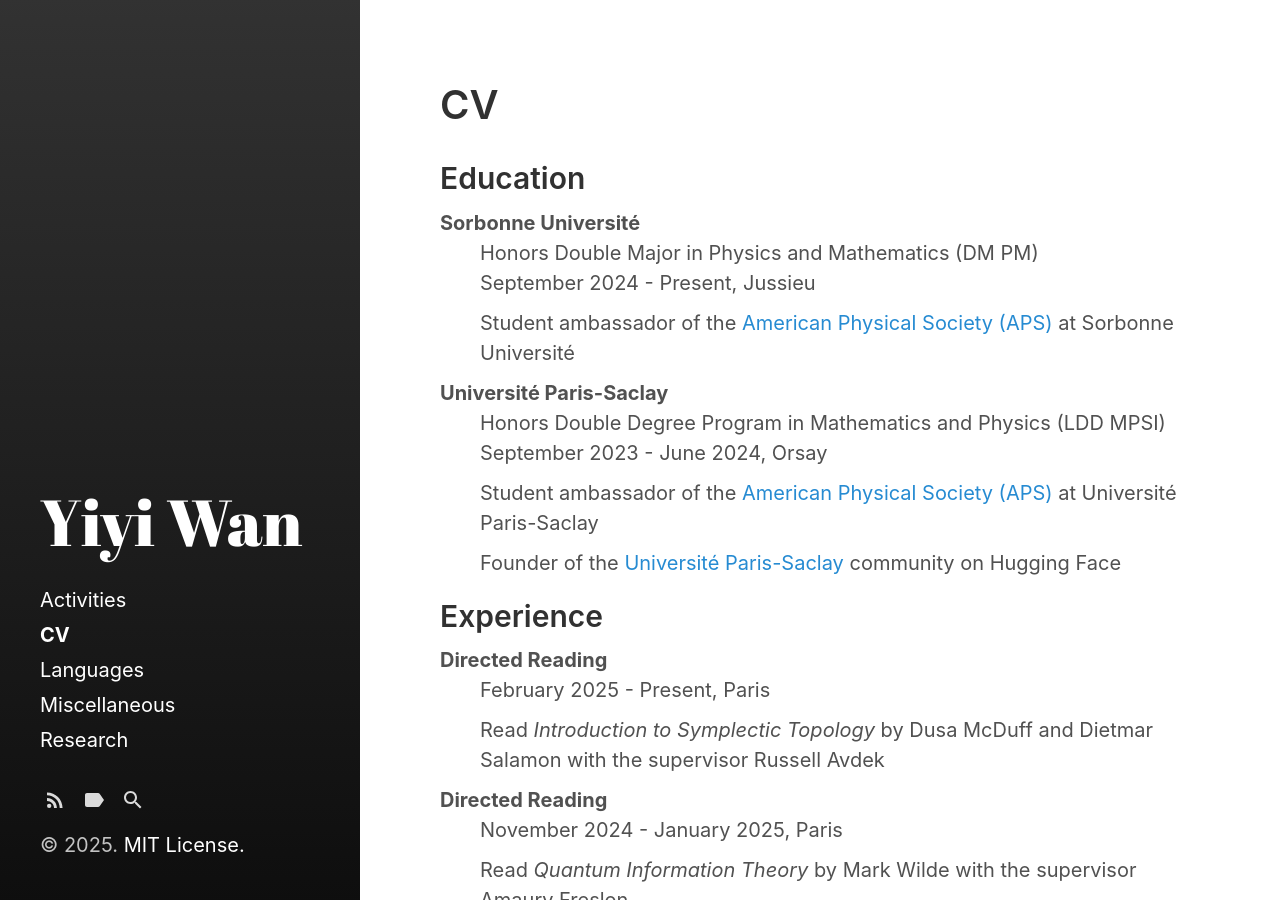
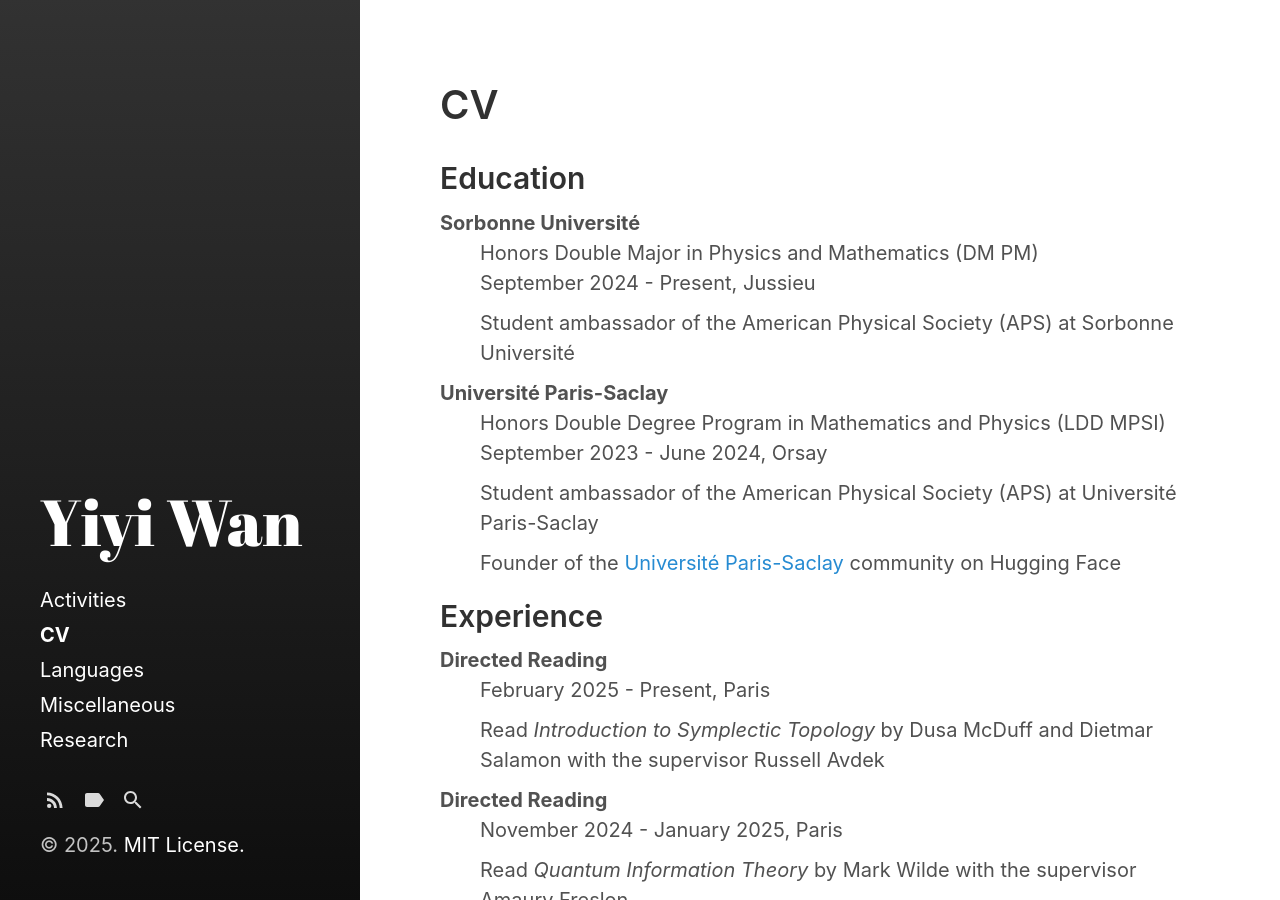
Before and after one commit to Roimex/Roimex.github.io, a Jekyll site: the page built from pages/cv.md, in a window 1280 px wide and 900 px high. Built offline with Jekyll 4.4.1, drawn with Linux system fonts in a browser that asks for light colours; part of the change alters nothing that is shown.

Commit message:
Update cv.md

```diff
--- a/pages/cv.md
+++ b/pages/cv.md
@@ -10,11 +10,11 @@ order: 1
 <dl>
   <dt>Sorbonne Université</dt>
   <dd>Honors Double Major in Physics and Mathematics (DM PM)<br> September 2024 - Present, Jussieu</dd>
-  <dd>Student ambassador of the <a href="https://www.aps.org/">American Physical Society (APS)</a> at Sorbonne Université</dd>
+  <dd>Student ambassador of the American Physical Society (APS) at Sorbonne Université</dd>
 
   <dt>Université Paris-Saclay</dt>
   <dd>Honors Double Degree Program in Mathematics and Physics (LDD MPSI)<br> September 2023 - June 2024, Orsay</dd>
-  <dd>Student ambassador of the <a href="https://www.aps.org/">American Physical Society (APS)</a> at Université Paris-Saclay</dd>
+  <dd>Student ambassador of the American Physical Society (APS) at Université Paris-Saclay</dd>
   <dd>Founder of the <a href="https://huggingface.co/Universite-Paris-Saclay">Université Paris-Saclay</a> community on Hugging Face</dd>
 </dl>
 
```
